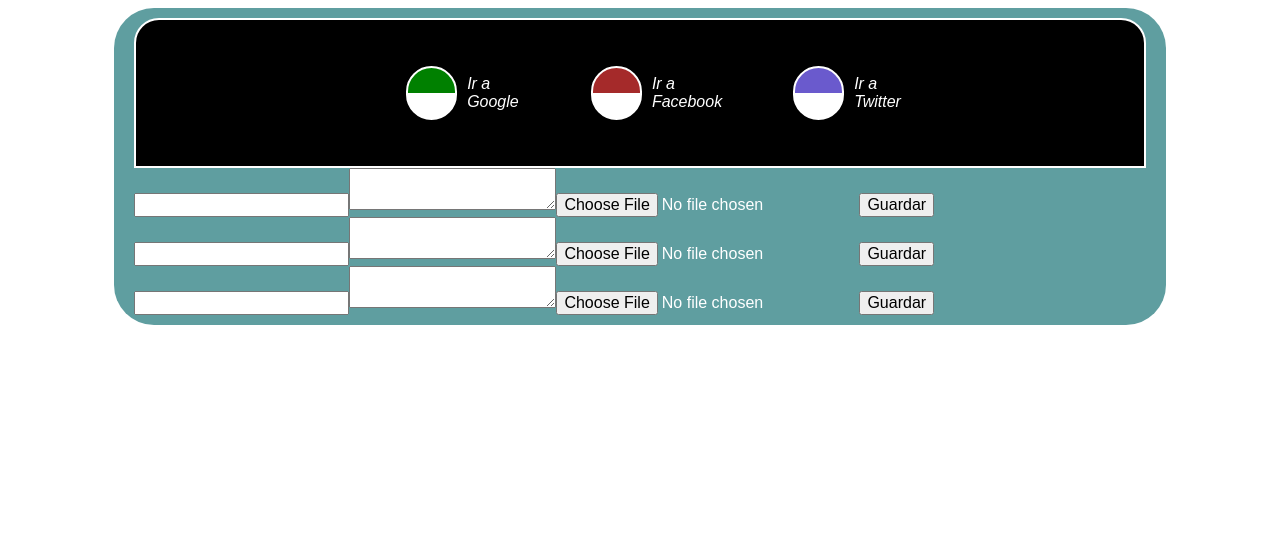
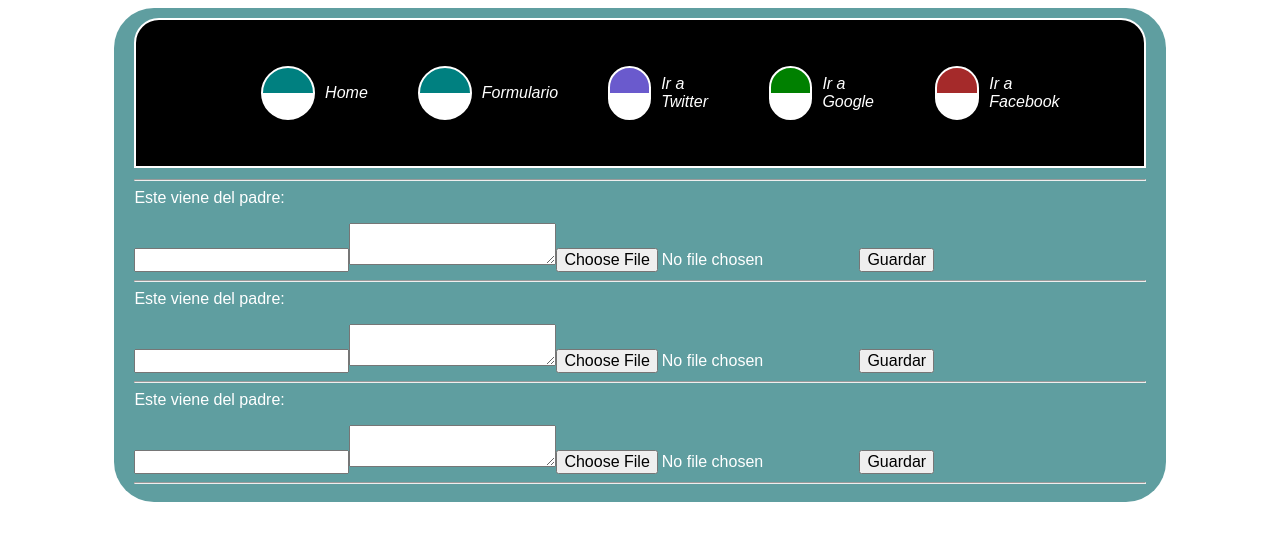
Before and after one commit to master-sebastian/spa-con-react, a React (Create React App) app: page /form in a window 1280 px wide. Shown: the top 540 px of the page. Built offline with nearby package versions, Linux system fonts and the light colour scheme.

Commit message:
usando communicacion entre componentes e implementacion de react route dom

```diff
--- a/package.json
+++ b/package.json
@@ -9,6 +9,7 @@
     "@testing-library/user-event": "^12.8.3",
     "react": "^17.0.2",
     "react-dom": "^17.0.2",
+    "react-router-dom": "^5.2.0",
     "react-scripts": "4.0.3",
     "web-vitals": "^1.1.2"
   },
@@ -35,7 +36,8 @@
       "last 1 firefox version",
       "last 1 safari version"
     ]
-  },"devDependencies": {
+  },
+  "devDependencies": {
     "faker": "^4.1.0"
   }
 }
--- /dev/null
+++ b/src/components/App.js
@@ -0,0 +1,18 @@
+import React from 'react'
+import {BrowserRouter, Route, Switch} from 'react-router-dom'
+
+import Index from '../pages/Index';
+import FormMessagePage from '../pages/FormMessagePage';
+
+
+export default function App() {
+    return (
+        <BrowserRouter>
+            <Switch>
+                <Route exact path="/" component={Index}></Route>
+                <Route exact path="/form" component={FormMessagePage}></Route>
+            </Switch>
+        </BrowserRouter>
+    )
+
+}
--- a/src/components/FormMessageV2.js
+++ b/src/components/FormMessageV2.js
@@ -8,13 +8,27 @@ export default class FormMessageV2 extends React.Component {
         controlSubmit: true,
         title:"",
         message:"",
-        file:""
+        file:"",
+    }
+
+    constructor(props){
+        super(props)
+        props.dataForm.addChildren(this)
+        this.myMessageParent = React.createRef()
     }
 
     handleChange = (event) => {
         this.setState({
             [event.target.name] : event.target.value
         })
+
+        this.props.dataForm.setState({
+            form:{
+                ...this.state,
+                [event.target.name] : event.target.value
+            }
+        })
+        this.props.dataForm.notifyMessage(event.target.value, this)
     }
 
     handleSubmit = (event) => {
@@ -39,12 +53,14 @@ export default class FormMessageV2 extends React.Component {
     render(){
         return (
             <>
+                Este viene del padre: <p ref={this.myMessageParent}></p>
                 <form onSubmit={this.handleSubmit}>
                     <input onChange={this.handleChange} type="text" name="title" disabled={!this.state.controlSubmit} value={this.state.title}/>
                     <textarea onChange={this.handleChange} name="message" disabled={!this.state.controlSubmit} value={this.state.message}></textarea>
                     <input onChange={this.handleChange} name="file" type="file" disabled={!this.state.controlSubmit} value={this.state.file}/>
                     <button type="submit" disabled={!this.state.controlSubmit}>Guardar</button>
                 </form>
+                <hr></hr>
             </>
         )
     }
--- a/src/components/Header.js
+++ b/src/components/Header.js
@@ -7,9 +7,11 @@ function Header(){
     return (
         <nav className="Header__content Header__border">
             <ul className="Header__none_point_in_list">
+                <ItemMenu iconTheme={"teal-with-white"} text={"Home"} href={"/"} isRouteLink={true}/>
+                <ItemMenu iconTheme={"teal-with-white"} text={"Formulario"} href={"/form"} isRouteLink={true}/>
+                <ItemMenu iconTheme={"slateblue-with-white"} text={"Ir a Twitter"} href={"https://www.twitter.com"}/>
                 <ItemMenu iconTheme={"green-with-white"} text={"Ir a Google"} href={"https://www.google.com"}/>
                 <ItemMenu iconTheme={"brown-with-white"} text={"Ir a Facebook"} href={"https://facabook.com"}/>
-                <ItemMenu iconTheme={"slateblue-with-white"} text={"Ir a Twitter"} href={"https://www.twitter.com"}/>
             </ul>
         </nav>
     );
--- a/src/components/ItemMenu.js
+++ b/src/components/ItemMenu.js
@@ -2,16 +2,26 @@ import React from "react"
 
 import './styles/ItemMenu.css'
 import IconCountry from './IconCountry'
+import { Link } from "react-router-dom"
 
 class ItemMenu extends React.Component {
     render(){
+        let link
+        if(this.props.isRouteLink && this.props.isRouteLink !== undefined){
+            link = <Link to={this.props.href}>
+                <IconCountry iconTheme={this.props.iconTheme} />
+                {this.props.text}
+            </Link>
+        }else{
+            link = <a href={this.props.href}>
+                <IconCountry iconTheme={this.props.iconTheme} />
+                {this.props.text}
+            </a>
+        }
         return (
             <>
                 <li className={"ItemMenu__content"}>
-                    <a href={this.props.href}>
-                        <IconCountry iconTheme={this.props.iconTheme} />
-                        {this.props.text}
-                    </a>
+                   {link}
                 </li>
             </>
         );
--- a/src/components/styles/IconCountry.css
+++ b/src/components/styles/IconCountry.css
@@ -10,6 +10,9 @@
 .IconCountry__background-slateblue-with-white{
 	background-image:linear-gradient(slateblue 50%, white 50%, white);
 }
+.IconCountry__background-teal-with-white{
+	background-image:linear-gradient(teal 50%, white 50%, white);
+}
 
 .IconCountry__border_radius{
     border-radius: 50px;
--- a/src/index.js
+++ b/src/index.js
@@ -1,12 +1,11 @@
 import React from 'react';
 import ReactDOM from 'react-dom';
 import './global.css';
-//import Index from './pages/Index';
-import FormMessagePage from './pages/FormMessagePage';
+import App from './components/App';
 
 ReactDOM.render(
   <React.StrictMode>
-    <FormMessagePage />
+    <App />
   </React.StrictMode>,
   document.getElementById('root')
 );
--- a/src/pages/FormMessagePage.js
+++ b/src/pages/FormMessagePage.js
@@ -6,13 +6,50 @@ import ContainerRoot from "../components/ContainerRoot"
 import FormMessageV2 from "../components/FormMessageV2"
 
 class FormMessagePage extends React.Component {
+
+    constructor(props){
+        super(props)
+        this.notifyMessage = this.notifyMessage.bind(this)
+        this.addChildren = this.addChildren.bind(this)
+    }
+
+    listComponentsChildren = []
+
+    state = {
+        form: {}
+    }
+
+    addChildren(i){
+        this.listComponentsChildren.push(i)
+    }
+
+    notifyMessage(message, itObj){
+        for (let index = 0; index < this.listComponentsChildren.length; index++) {
+            if(this.listComponentsChildren[index].myMessageParent.current !== null){
+                this.listComponentsChildren[index].myMessageParent.current.innerHTML = "El ultimo hermano escribio dijo: "+message
+            }
+        }
+        itObj.myMessageParent.current.innerHTML = message
+    }
+
     render(){
+        let title = <></>;
+        let titleMessage = <></>;
+        if(this.state.form.title !== undefined){
+            title = <b>Texto del ultimo hijo que escribio: </b>
+            titleMessage = this.state.form.title
+        }
+
         return (
             <Fragment>
                 <ContainerRoot>
-                    <FormMessageV2/>
-                    <FormMessageV2/>
-                    <FormMessageV2/>
+                    <h1> {title} {titleMessage} </h1>
+                    <hr></hr>
+                    {[//Array de elementos que reconoce jsx
+                        <FormMessageV2 dataForm={this} key="1"/>,
+                        <FormMessageV2 dataForm={this} key="2"/>,
+                        <FormMessageV2 dataForm={this} key="3"/>
+                    ]}
                 </ContainerRoot>
             </Fragment>
         );
```
Also changed, not shown: 1 other file (tests, documents, lock files or other folders).
